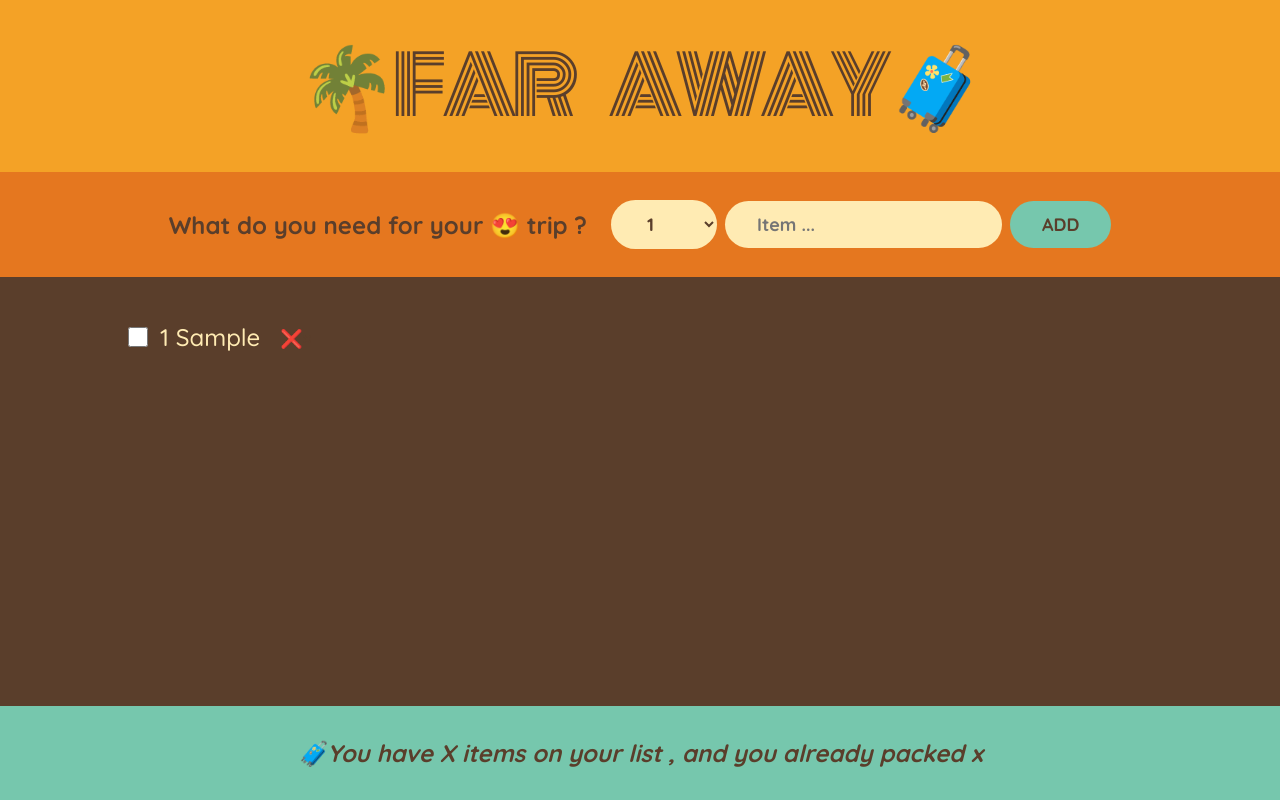
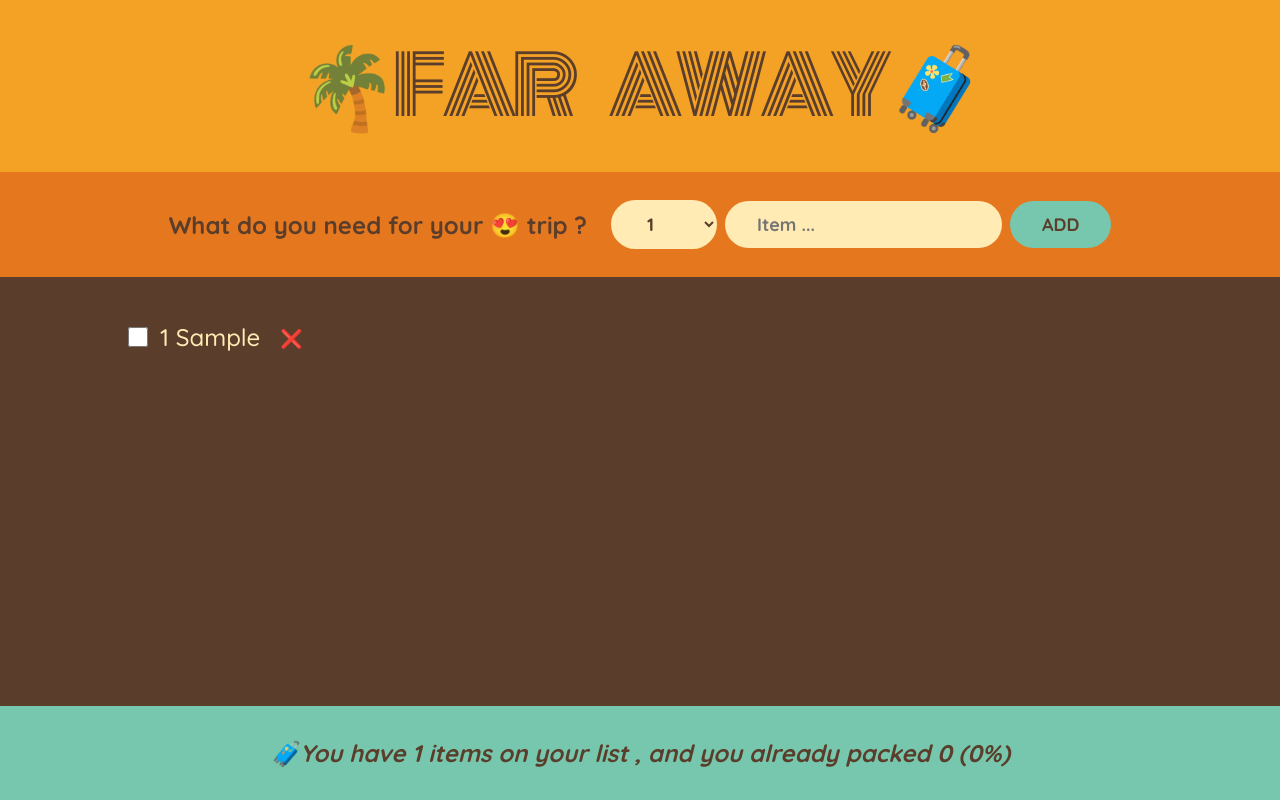
Before and after one commit to amel252/Travel-list, a React (Create React App) app: page / in a window 1280 px wide. Both pictures are taken after typing "Sample" into the empty fields and a click on the button "ADD". Built offline with nearby package versions, Linux system fonts and the light colour scheme.

Commit message:
faire les stats

```diff
--- a/src/App.js
+++ b/src/App.js
@@ -34,7 +34,7 @@
                 onDeleteItem={handleDeleteItem}
                 onToggleItem={handleToggleItem}
             />
-            <Stats />
+            <Stats items={items} />
         </div>
     );
 }
--- a/src/components/Stats.jsx
+++ b/src/components/Stats.jsx
@@ -1,9 +1,26 @@
 import React from "react";
 
-function Stats() {
+function Stats({ items }) {
+    if (!items.length)
+        return (
+            <p className="stats">
+                <em>Start adding some items to your packing list 🤠</em>
+            </p>
+        );
+    const numItems = items.length;
+    const numPacked = items.filter((item) => item.packed).length;
+    const percentage = Math.round((numPacked / numItems) * 100);
     return (
         <footer className="stats">
-            <em> 🧳You have X items on your list , and you already packed x</em>
+            <em>
+                {percentage === 100
+                    ? "You get everu thing ! Ready to go ✈️"
+                    : `
+
+                🧳You have ${numItems} items on your list , and you already
+                packed ${numPacked} (${percentage}%)
+            `}
+            </em>
         </footer>
     );
 }
```
